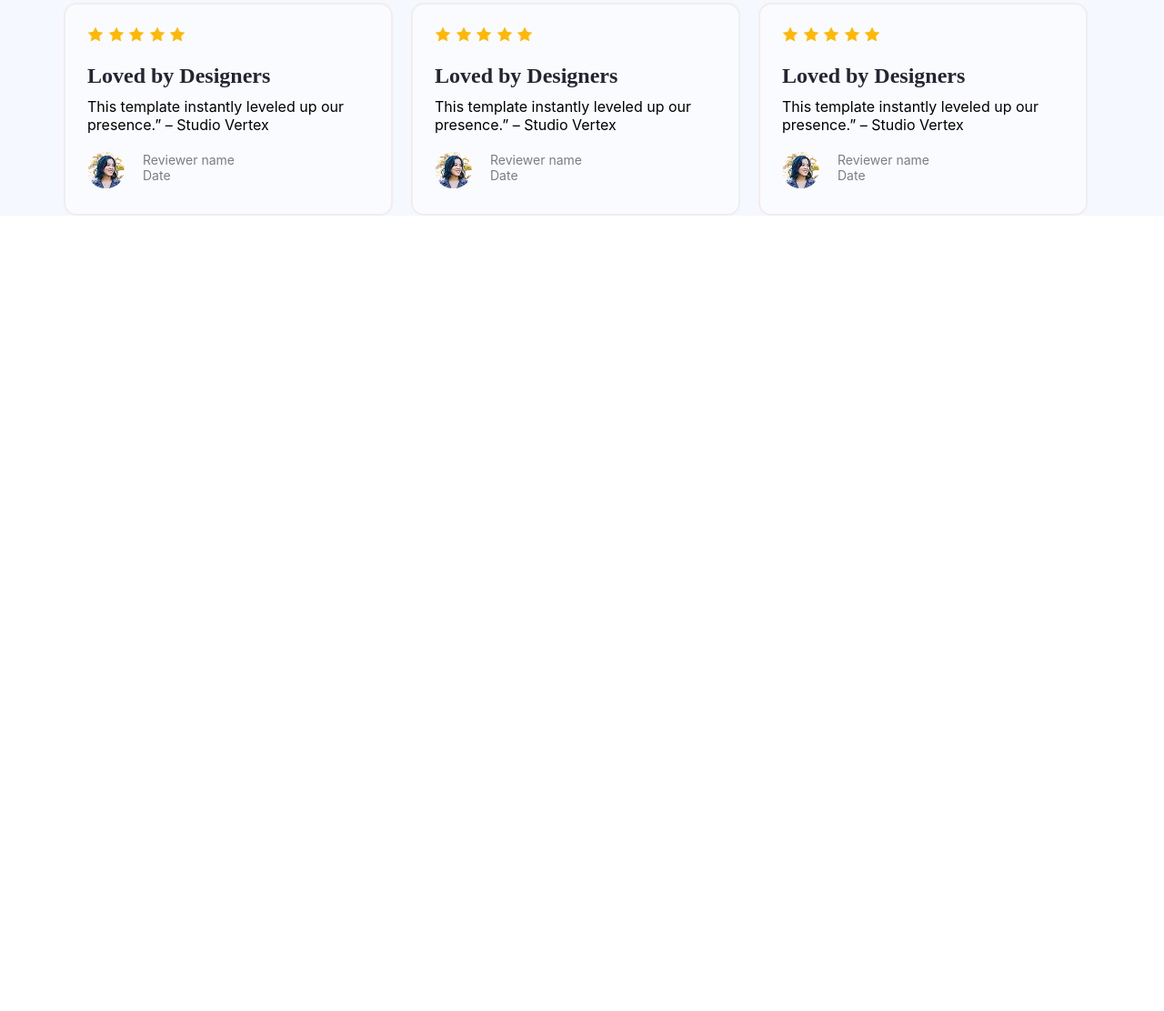
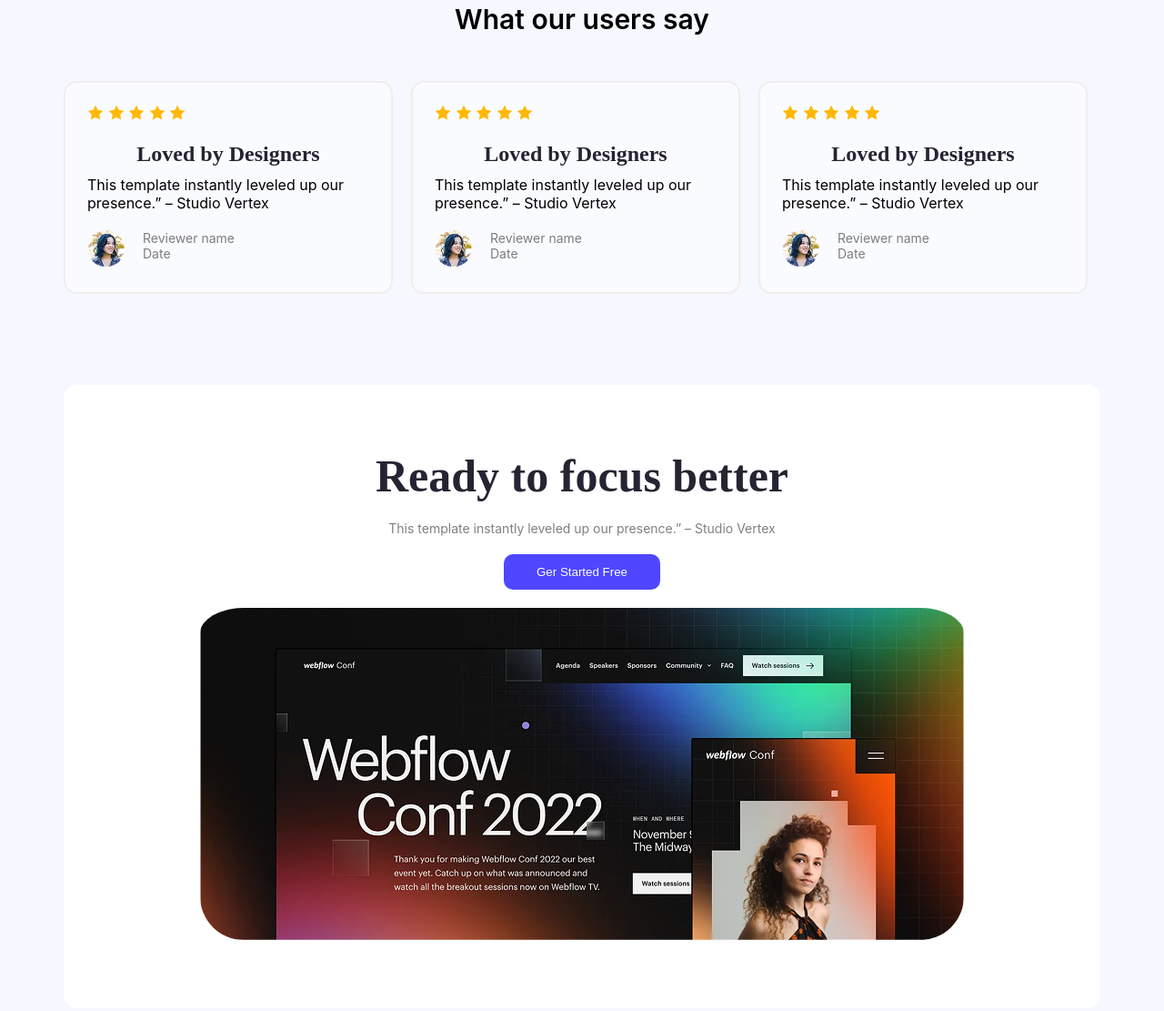
Before and after one commit to ARREZUAN/-ASSIGNMENT001-, a plain HTML site: page index.html in a window 1280 px wide. Shown: the part 1630-2741 px from the top of the page at 91% size. Before the commit the page ends 2067 px from the top, so only its background shows below. Drawn offline with Linux system fonts and the light colour scheme.

Commit message:
4th  commit with focus section

```diff
--- a/index.html
+++ b/index.html
@@ -61,6 +61,8 @@
 
 
         <section class="review container">
+            <h1>What our users say</h1>
+            <div class="all_review">
         <div class="review_container">
             <div class="reviewers">
                        <img src="Assets/icon-star.png" alt="">
@@ -121,6 +123,19 @@
                         </div>
                 </div>
         </div>
+        </div>
+        </section>
+
+
+                <section class="focus container">
+            <div class="focus_container">
+                    <h1>Ready to focus better</h1>
+                    <p>This template instantly leveled up our presence.” – Studio Vertex</p>
+                    <button class="all_button">Ger Started Free</button>
+                    <div>
+                        <img src="Assets/wc-big.png" alt="action">
+                    </div>
+            </div>
         </section>
     </main>
 
--- a/style.css
+++ b/style.css
@@ -22,7 +22,7 @@ height: 698px;
 
 main{
     background-color: #F5F8FF;
-    margin-bottom: 200px;
+    padding-bottom: 200px;
 }
 
 nav{
@@ -140,11 +140,20 @@ font-weight: 400;
 line-height: normal;
 }
 
-.review{
+.review  h1{
+    text-align: center;
+font-family: Inter;
+font-size: 30px;
+font-style: normal;
+font-weight: 600;
+line-height: normal;
+padding: 0px 0 50px 0;
+}
+
+.all_review{
     display: flex;
     gap: 20px;
     font-family: Inter;
-
 }
 
 .review_container{
@@ -178,3 +187,39 @@ font-size: 14px;
 font-style: normal;
 line-height: normal;
 }
+
+
+.focus_container{
+    display: flex;
+flex-direction: column;
+justify-content: center;
+align-items: center;
+padding: 71px 150px;
+border-radius: 14px;
+background: #FFF;
+margin-top: 100px;
+}
+.focus_container h1{
+    color: #252432;
+font-family: Raleway;
+font-size: 50px;
+font-style: normal;
+font-weight: 800;
+line-height: normal;
+padding-bottom: 20px;
+}
+
+.focus_container p{
+ color: rgba(0, 0, 0, 0.50);
+font-family: Inter;
+font-size: 14px;
+font-style: normal;
+line-height: normal;
+padding-bottom: 20px;
+
+}
+.focus_container img{
+padding-top: 20px;
+height: 364.773px;
+border-radius: 48px;
+}
```
